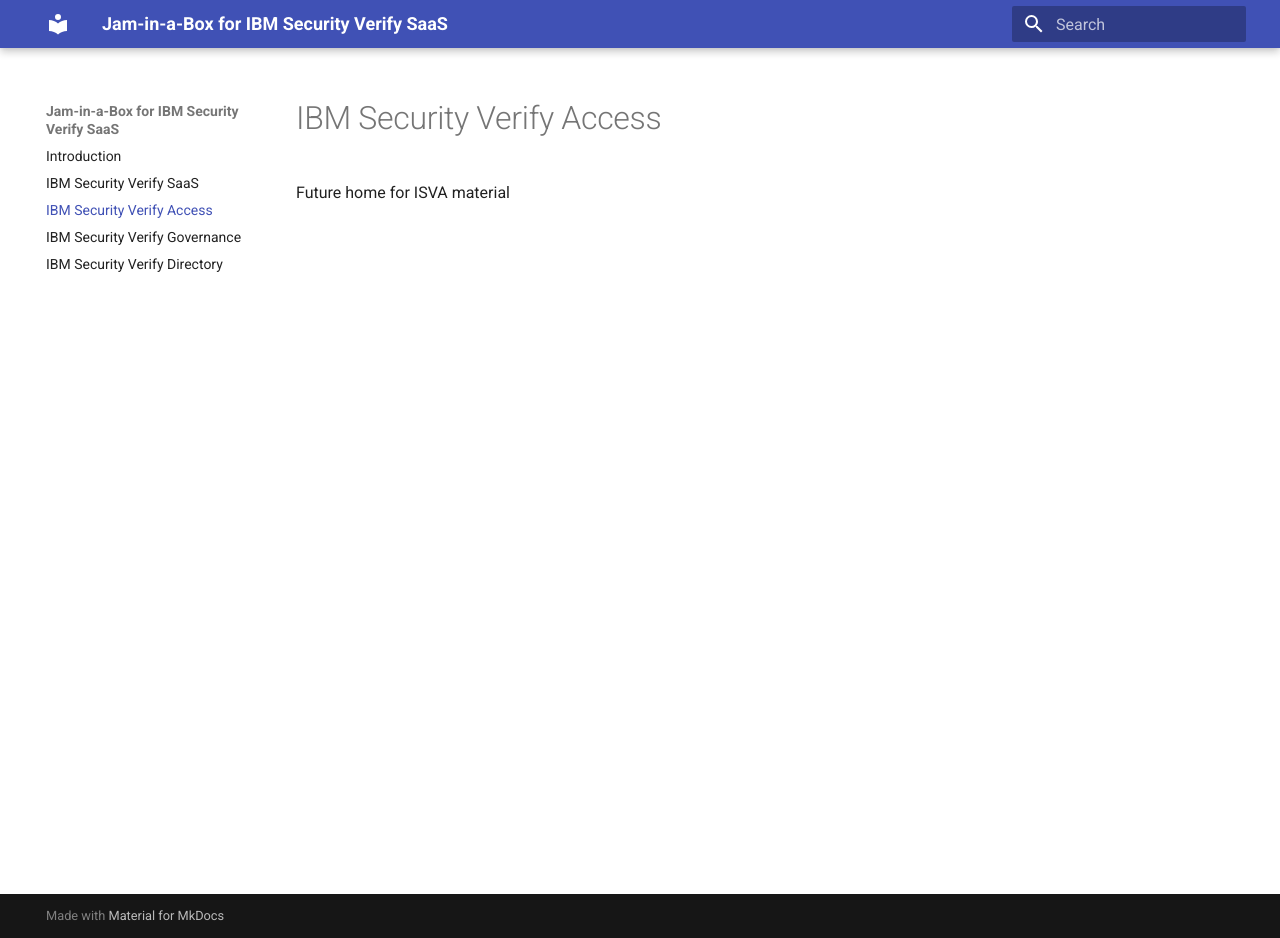
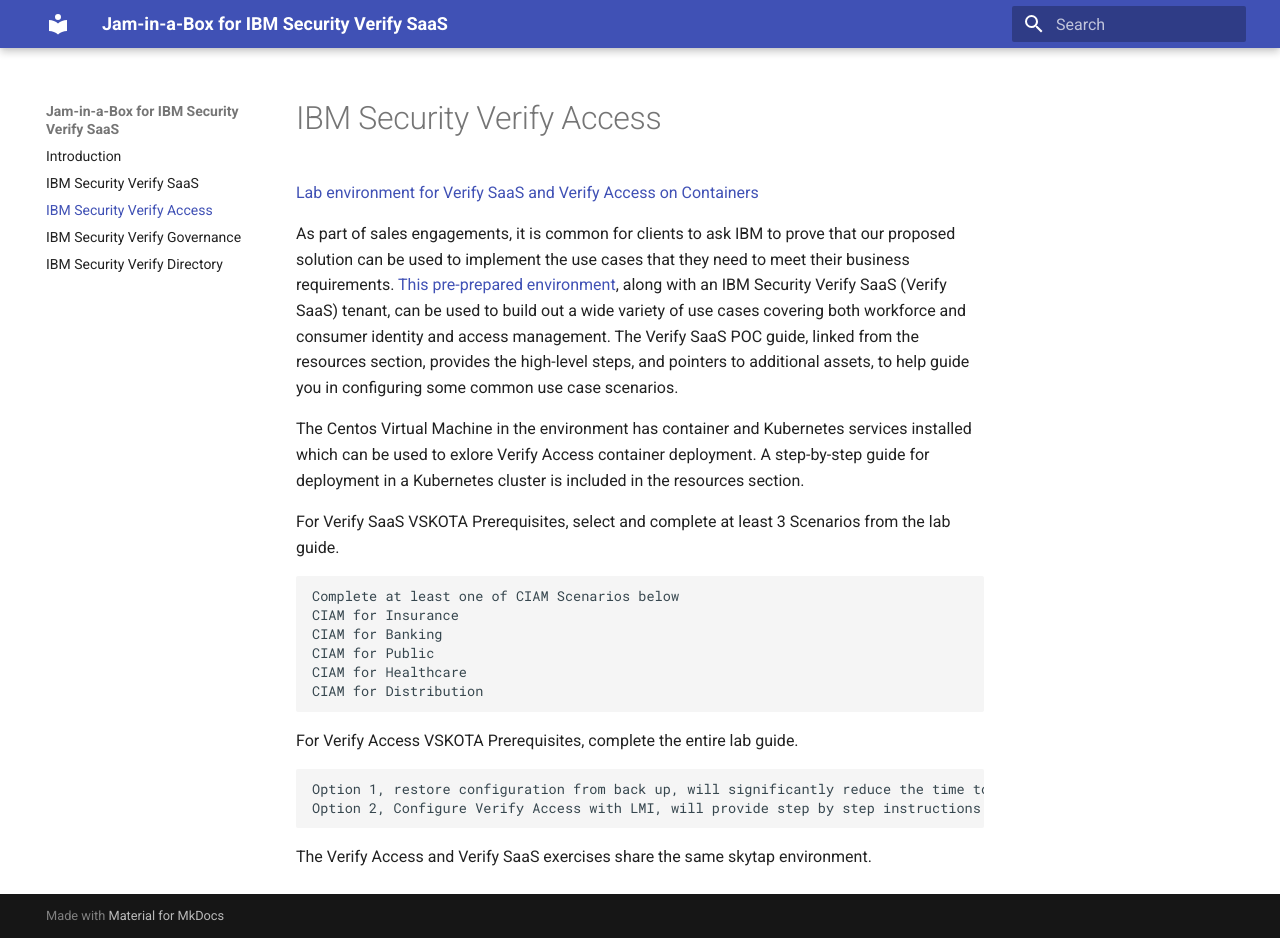
Before and after one commit to IBM/verify-jam-in-a-box, an MkDocs documentation site: the page built from docs/chapter2.md, in a window 1280 px wide and 938 px high. Built offline with MkDocs 1.6.1 and Material for MkDocs 9.7.7, drawn with Linux system fonts in a browser that asks for light colours.

Commit message:
added ISVA links

```diff
--- a/docs/chapter2.md
+++ b/docs/chapter2.md
@@ -1,3 +1,25 @@
 # IBM Security Verify Access
 
-Future home for ISVA material
+
+[Lab environment for Verify SaaS and Verify Access on Containers](https://techzone.ibm.com/collection/verify-poc/resources)
+
+
+As part of sales engagements, it is common for clients to ask IBM to prove that our proposed solution can be used to implement the use cases that they need to meet their business requirements. [This pre-prepared environment](https://techzone.ibm.com/collection/verify-poc/environments), along with an IBM Security Verify SaaS (Verify SaaS) tenant, can be used to build out a wide variety of use cases covering both workforce and consumer identity and access management. The Verify SaaS POC guide, linked from the resources section, provides the high-level steps, and pointers to additional assets, to help guide you in configuring some common use case scenarios.
+
+The Centos Virtual Machine in the environment has container and Kubernetes services installed which can be used to exlore Verify Access container deployment. A step-by-step guide for deployment in a Kubernetes cluster is included in the resources section.
+
+For Verify SaaS VSKOTA Prerequisites, select and complete at least 3 Scenarios from the lab guide.
+
+    Complete at least one of CIAM Scenarios below
+    CIAM for Insurance
+    CIAM for Banking
+    CIAM for Public
+    CIAM for Healthcare
+    CIAM for Distribution
+
+For Verify Access VSKOTA Prerequisites, complete the entire lab guide.
+
+    Option 1, restore configuration from back up, will significantly reduce the time to conduct the lab by automatically configuring the Verify Access image.
+    Option 2, Configure Verify Access with LMI, will provide step by step instructions to configure Verify Access from scratch.
+
+The Verify Access and Verify SaaS exercises share the same skytap environment.
```
